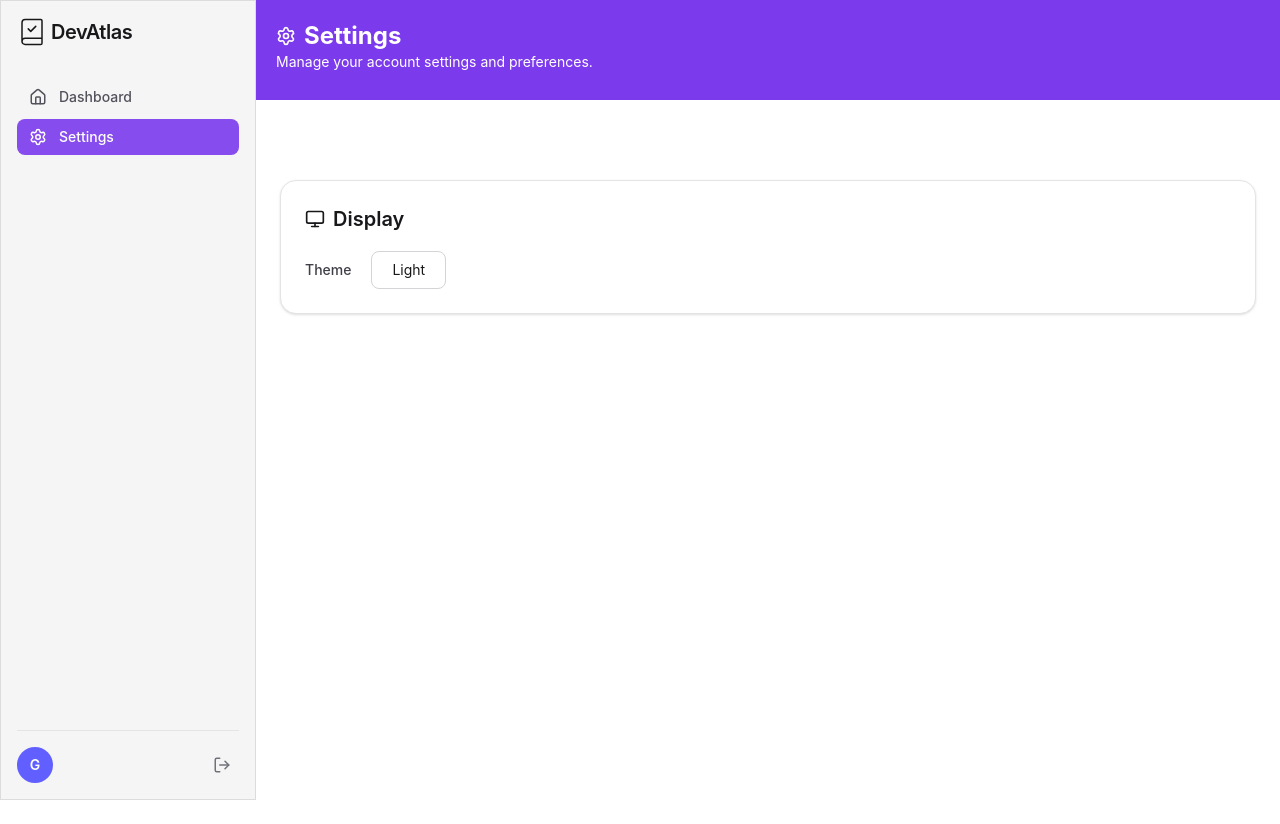
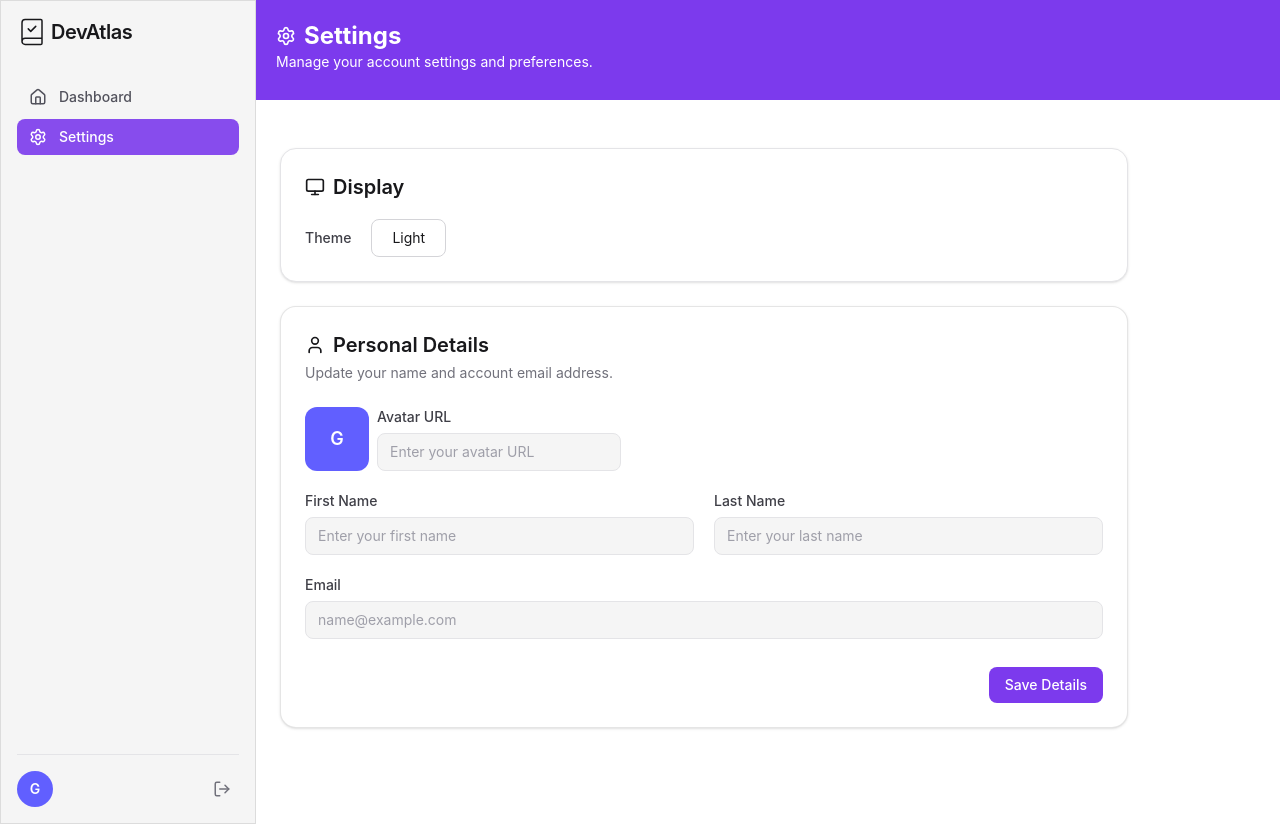
Before and after one commit to TomerP750/DevAtlas, a React (Vite) app in the folder frontend/: page /dashboard/settings in a window 1280 px wide. Before the commit the page ends 800 px from the top, so only its background shows below. Built offline with nearby package versions, Linux system fonts and the light colour scheme.

Commit message:
form added

```diff
--- a/frontend/src/features/dashboard/settings/components/DisplaySettings.tsx
+++ b/frontend/src/features/dashboard/settings/components/DisplaySettings.tsx
@@ -1,5 +1,5 @@
 import { MonitorIcon } from "lucide-react";
-import { useTheme } from "../../../../shared/contexts/ThemeContext"
+import { useTheme, type Theme } from "../../../../shared/contexts/ThemeContext"
 
 export function DisplaySettings() {
     const { theme, setTheme } = useTheme();
--- /dev/null
+++ b/frontend/src/features/dashboard/settings/components/PersonalInformationForm.tsx
@@ -0,0 +1,120 @@
+import { useForm } from "react-hook-form";
+import type { UpdateUserDto } from "../models/UpdateUserDto";
+import { UserIcon } from "lucide-react";
+import { Badge } from "../../../../shared/ui/Badge";
+import { Button } from "../../../../shared/ui/Button";
+import { Input } from "../../../../shared/ui/Input";
+
+
+export function PersonalInformationSettings() {
+
+    const { register, handleSubmit, formState: { errors } } = useForm<UpdateUserDto>();
+
+    return (
+
+        <section className="rounded-2xl border border-black/10 bg-white p-5 shadow-sm dark:border-white/10 dark:bg-zinc-900 sm:p-6">
+
+            {/* Title */}
+
+            <header className="flex flex-col mb-6">
+                <h2 className="inline-flex items-center gap-2 text-xl font-semibold text-zinc-900 dark:text-zinc-100">
+                    <UserIcon className="h-5 w-5" />
+                    <span>Personal Details</span>
+                </h2>
+                <p className="mt-1 text-sm text-zinc-500 dark:text-zinc-400">
+                    Update your name and account email address.
+                </p>
+            </header>
+
+            <form className="flex flex-col gap-5">
+
+                <div className="flex items-center gap-2">
+                    {/* Avatar url input */}
+                    <Badge
+                        // firstName={user?.firstName}
+                        // lastName={user?.lastName}
+                        // avatarUrl={user?.avatarUrl}
+                        size="lg"
+                        className="rounded-xl" />
+
+                    <Input
+                        label="Avatar URL"
+                        type="text"
+                        className="bg-neutral-100! dark:bg-zinc-800!"
+                        placeholder="Enter your avatar URL"
+                        autoComplete="avatar-url"
+                        error={errors.avatarUrl?.message?.toString()}
+                        {...register("avatarUrl")}
+                    />
+                </div>
+
+                <div className="grid grid-cols-1 gap-5 md:grid-cols-2">
+                    <Input
+                        label="First Name"
+                        type="text"
+                        className="bg-neutral-100! dark:bg-zinc-800!"
+                        placeholder="Enter your first name"
+                        autoComplete="given-name"
+                        error={errors.firstName?.message?.toString()}
+                        {...register("firstName", {
+                            minLength: {
+                                value: 3,
+                                message: "First name must be at least 3 characters long",
+                            },
+                            maxLength: {
+                                value: 50,
+                                message: "First name must be less than 50 characters long",
+                            },
+                        })}
+                    />
+                    <Input
+                        label="Last Name"
+                        type="text"
+                        className="bg-neutral-100! dark:bg-zinc-800!"
+                        placeholder="Enter your last name"
+                        autoComplete="family-name"
+                        error={errors.lastName?.message?.toString()}
+                        {...register("lastName", {
+                            minLength: {
+                                value: 3,
+                                message: "Last name must be at least 3 characters long",
+                            },
+                            maxLength: {
+                                value: 50,
+                                message: "Last name must be less than 50 characters long",
+                            },
+                        })}
+                    />
+                </div>
+
+                <Input
+                    label="Email"
+                    type="email"
+                    className="bg-neutral-100! dark:bg-zinc-800!"
+                    placeholder="name@example.com"
+                    autoComplete="email"
+                    error={errors.email?.message?.toString()}
+                    {...register("email", {
+                        pattern: {
+                            value: /^\S+@\S+\.\S+$/,
+                            message: "Enter a valid email address",
+                        },
+                    })}
+                />
+
+                <div className="flex justify-end pt-2">
+                    <Button
+                        type="submit"
+                        // loading={isPending}
+                        className="rounded-lg bg-brand-primary px-4 py-2 text-sm font-medium text-white transition hover:bg-brand-primary/90 focus:outline-none focus:ring-2 focus:ring-brand-primary/40"
+                    >
+                        Save Details
+                    </Button>
+                </div>
+            </form>
+
+        </section>
+    );
+
+
+}
--- a/frontend/src/features/dashboard/settings/components/PersonalInformationSettings.tsx
+++ /dev/null
@@ -1,9 +0,0 @@
-
-
-export function PersonalInformationSettings() {
-    return (
-        <section>
-
-        </section>
-    )
-}
--- a/frontend/src/features/dashboard/settings/components/UpdatePassword.tsx
+++ /dev/null
@@ -1,9 +0,0 @@
-
-
-export function UpdatePassword() {
-    return (
-        <section>
-
-        </section>
-    )
-}
--- /dev/null
+++ b/frontend/src/features/dashboard/settings/components/UpdatePasswordForm.tsx
@@ -0,0 +1,15 @@
+import { useForm } from "react-hook-form";
+import type { UpdatePasswordDto } from "../models/UpdatePasswordDto";
+
+
+export function UpdatePasswordForm() {
+
+    const { register, handleSubmit, formState: { errors }, } = useForm<UpdatePasswordDto>();
+
+
+    return (
+        <section>
+
+        </section>
+    )
+}
--- a/frontend/src/features/dashboard/settings/pages/SettingsPage.tsx
+++ b/frontend/src/features/dashboard/settings/pages/SettingsPage.tsx
@@ -2,8 +2,8 @@ import { SettingsIcon } from "lucide-react";
 import { DashboardHeader } from "../../shared/components/DashboardHeader";
 import { DeleteAccount } from "../components/DeleteAccount";
 import { DisplaySettings } from "../components/DisplaySettings";
-import { PersonalInformationSettings } from "../components/PersonalInformationSettings";
-import { UpdatePassword } from "../components/UpdatePassword";
+import { PersonalInformationSettings } from "../components/PersonalInformationForm";
+import { UpdatePasswordForm } from "../components/UpdatePasswordForm";
 
 
 export default function SettingsPage() {
@@ -13,12 +13,12 @@ export default function SettingsPage() {
 
             <DashboardHeader Icon={SettingsIcon} title="Settings" description={"Manage your account settings and preferences."} />
 
-            <div className="mt-8 p-6">
+            <div className="p-6 flex max-w-4xl flex-col gap-6">
                 <DisplaySettings />
 
                 <PersonalInformationSettings />
 
-                <UpdatePassword />
+                <UpdatePasswordForm />
 
                 <DeleteAccount />
             </div>
--- a/frontend/src/shared/contexts/ThemeContext.tsx
+++ b/frontend/src/shared/contexts/ThemeContext.tsx
@@ -1,6 +1,6 @@
 import { createContext, useContext, useEffect, useState, type ReactNode } from "react";
 
-type Theme = "light" | "dark";
+export type Theme = "light" | "dark";
 
 type ThemeState = {
     theme: Theme;
```
